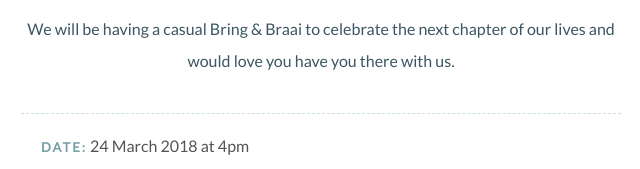
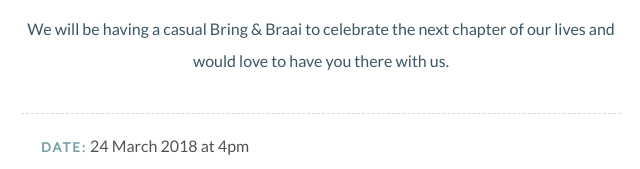
Before and after one commit to adrileroux/mikeandadri, a plain HTML site: page index.html in a window 1280 px wide. Shown: the part 551-720 px from the top of the page, 319-959 px from the left. Drawn offline with Linux system fonts and the light colour scheme.

Commit message:
typo fix

```diff
--- a/index.html
+++ b/index.html
@@ -25,7 +25,7 @@
 
       <div class="intro">
         <p>
-        We will be having a casual Bring & Braai to celebrate the next chapter of our lives and would love you have you there with us.
+        We will be having a casual Bring & Braai to celebrate the next chapter of our lives and would love to have you there with us.
         </p>
       </div>
 
```
